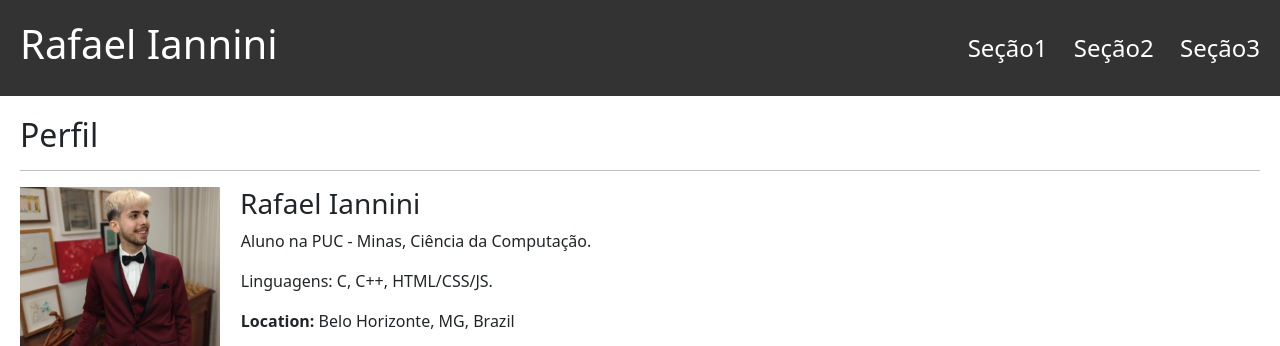
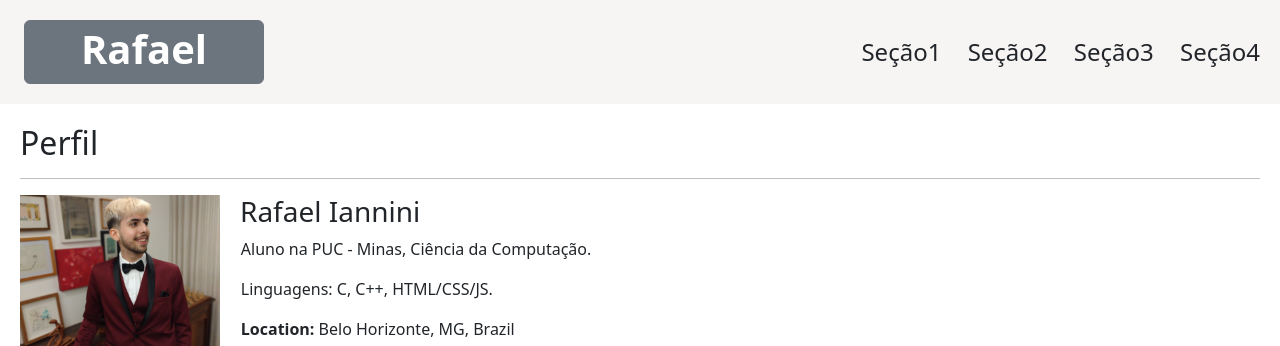
Before and after one commit to rafaeliannini/projeto-diw, a website: page index.html in a window 1280 px wide. Shown: the top 346 px of the page. Drawn offline with nearby package versions, Linux system fonts and the light colour scheme; no server answers.

Commit message:
update header

```diff
--- a/assets/css/repo.css
+++ /dev/null
@@ -1,70 +0,0 @@
-*{
-    margin:0;
-    padding:0;
-}
-
-header {
-    background-color: #333;
-    color: #fff;
-    display:flex;
-    justify-content: space-between;
-    align-items: center;
-    padding: 20px 0;
-  }
-
-  h1 {
-    margin: 0;
-  }
-  h1.name{
-    margin-left:50px;
-  }
-  nav ul {
-    list-style: none;
-    margin: 0;
-    padding: 0;
-  }
-
-  nav li {
-    display: inline;
-    margin-right: 20px;
-  }
-
-  nav a {
-    color: #fff;
-    text-decoration: none;
-  }
-
-  main{
-    margin-top:30px;
-    margin-bottom:30px;
-  }
-
-  h2{
-    margin-left: 35px;
-  }
-  h3{
-    color:blue;
-    margin-top:30px;
-    margin-left:50px;
-  }
-
-  p,a,button{
-    margin-left:50px;
-  }
-
-  .topic{
-    background:blue;
-    padding:5px;
-    display:inline;
-    border-radius: 3px;
-    color:white;
-  }
-
-  h3.topicos{
-    margin-bottom:20px;
-  }
-
-.star{
-    display:flex;
-    justify-content:space-evenly;
-}
--- a/assets/css/style.css
+++ b/assets/css/style.css
@@ -8,7 +8,7 @@ body {
 
 
 header {
-  background-color: #333;
+  background-color: #f7f4f4;
   color: #fff;
   display: flex;
   justify-content: space-between;
--- a/index.html
+++ b/index.html
@@ -10,12 +10,15 @@
 </head>
 <body>
   <header>
-    <h1 class="name">Rafael Iannini</h1>
+    <div class="col-md-3" >
+      <a href="index.html" class="d-inline-block ms-4 badge text-bg-secondary text-wrap pt-2 btn btn-secondary fs-1" role="button"  style="width: 15rem;">Rafael</a>
+    </div>
     <nav>
       <ul class="fs-4">
-        <li><a href="#Seção1">Seção1</a></li>
-        <li><a href="#Seção2">Seção2</a></li>
-        <li><a href="#Seção3">Seção3</a></li>
+        <li><a class="text-dark" href="#Seção1">Seção1</a></li>
+        <li><a class="text-dark" href="#Seção2">Seção2</a></li>
+        <li><a class="text-dark" href="#Seção3">Seção3</a></li>
+        <li><a class="text-dark" href="#Seção4">Seção4</a></li>
       </ul>
     </nav>
   </header>
@@ -65,7 +68,7 @@
       </div>
     </section>
 
-    <section class="colegas">
+    <section id="Seção4" class="colegas">
       <h2>Colegas de Turma</h2>
       <hr class="quebraLinha">
       <div class="colegas-container">
```
Also changed, not shown: repo.html (+4 -6 lines).
